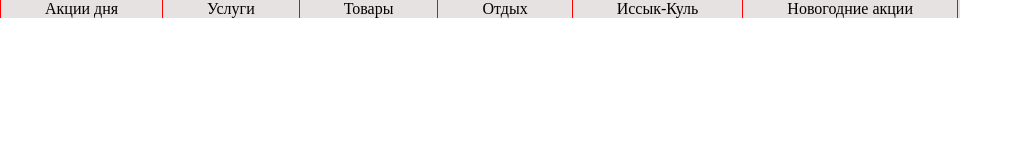
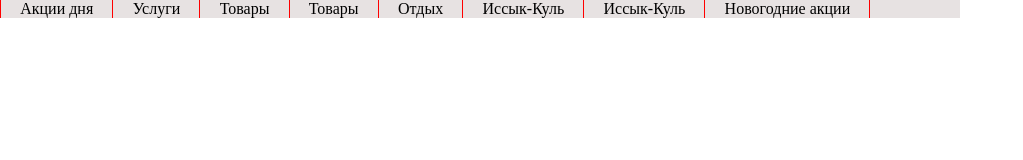
Before and after one commit to skriv/Justify_Tabs, a plain HTML site: page index.html in a window 1280 px wide. Shown: the whole page, without its empty margins (0-1023 px from the left). Drawn offline with Linux system fonts and the light colour scheme.

Commit message:
CHANGE to PERCENT

```diff
--- a/index.html
+++ b/index.html
@@ -13,7 +13,9 @@
 			<li>Акции дня
 			<li>Услуги
 			<li>Товары
+			<li>Товары
 			<li>Отдых
+			<li>Иссык-Куль
 			<li>Иссык-Куль
 			<li>Новогодние акции
 		</ul>
--- a/js/functions.js
+++ b/js/functions.js
@@ -5,29 +5,44 @@ var viewportWidth = 0;
 var tabsCount = 0;
 
 $(document).ready(function($){
+
+	var freeplace = calculatePercent();
+	//Округляем до целого числа
+	freeplace = Math.floor(freeplace)*100/100;
+	console.log("freeplace " + freeplace);
+
+	// присваиваем каждому элементу отступ справа и слева
+	$("#nav li").each(function(i, val) {
+		$(val).css({"padding-left": + freeplace + "%", "padding-right": + freeplace + "%"});
+	});
+
+});
+
+
+//Определяем ширину свободного места в процентах от общей ширины
+
+calculatePercent = function(){
+	//Ширины контейнера в РХ
 	viewportWidth = $("#wrapper").innerWidth();
 
 	//Ширина всех табов
 	var totalWidth = calculateTabWidths();
 
-	console.log(viewportWidth);
+	// Считаем проценты
+	var delta = 100 -((totalWidth * 100)/viewportWidth);
+	var percent = (delta / tabWidths.length)/2;
 
-	//Определяем остаток от общей длинны контейнера
-	var delta = viewportWidth - totalWidth;
 
-	//Делим остаток на кол-во табов
-	var marginTabs = (delta / tabWidths.length)/2;
+	//Cчитаем проценты полосочек
+	//var border = tabWidths.length + 1;
 
-	//Округляем до целого числа
-	marginTabs = Math.floor(marginTabs)*100/100;
+	console.log("Ширины контейнера " + viewportWidth);
+	console.log("Ширина всех табов " + totalWidth);
+	console.log("Проценты " + delta);
+	console.log("Padding " + percent);
 
-	// присваиваем каждому элементу отступ справа и слева
-	$("#nav li").each(function(i, val) {
-		$(val).css({"padding-left": + marginTabs + "px", "padding-right": + marginTabs + "px"});
-	});
-
-});
-
+	return percent;
+}
 
 //Ширина всех табов
 calculateTabWidths = function() {
--- a/stylesheets/screen.css
+++ b/stylesheets/screen.css
@@ -8,6 +8,9 @@
   background-color: #e7e2e2;
 }
 
+ul{
+  width: 100%;
+}
 
 li{
   display: inline-block;
```
